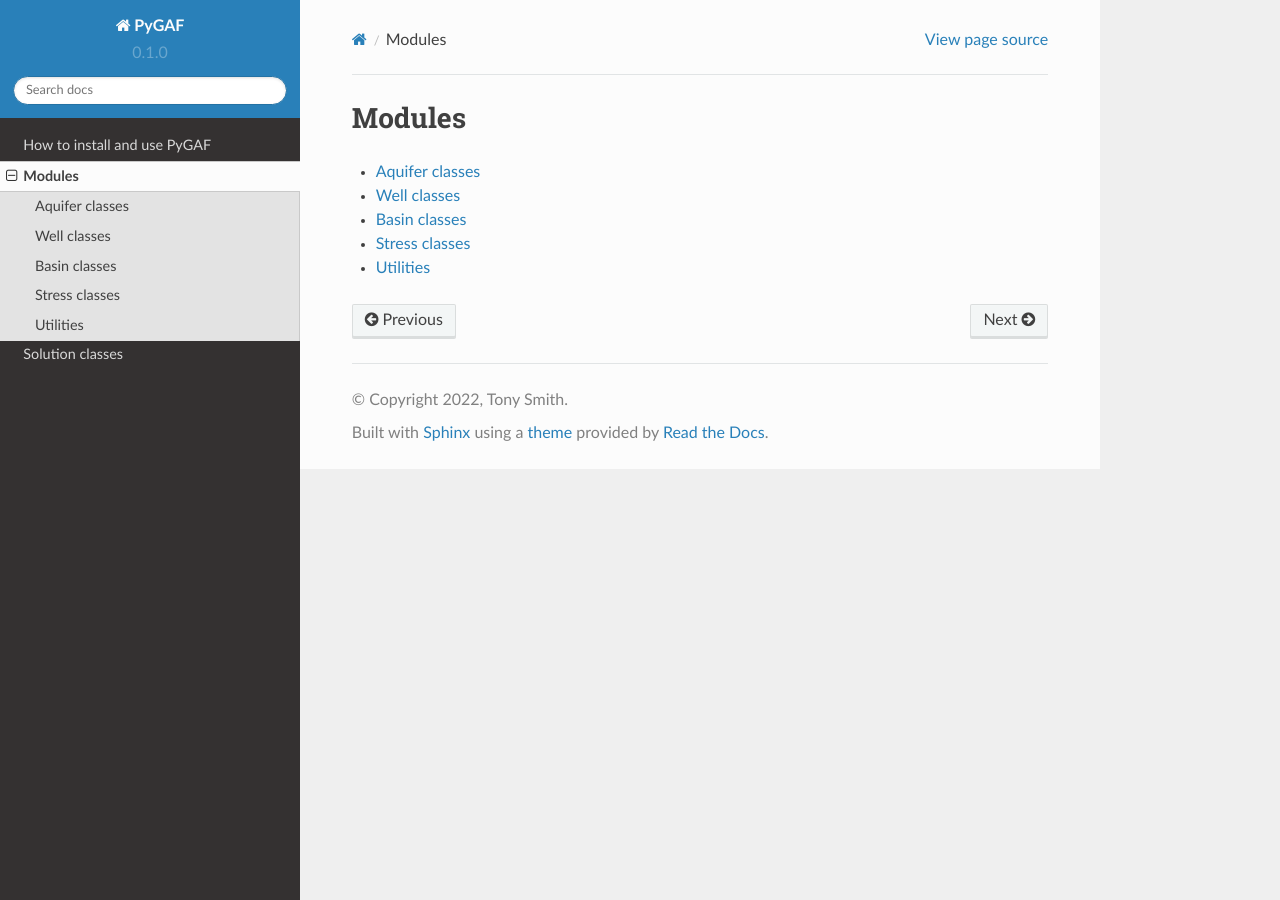
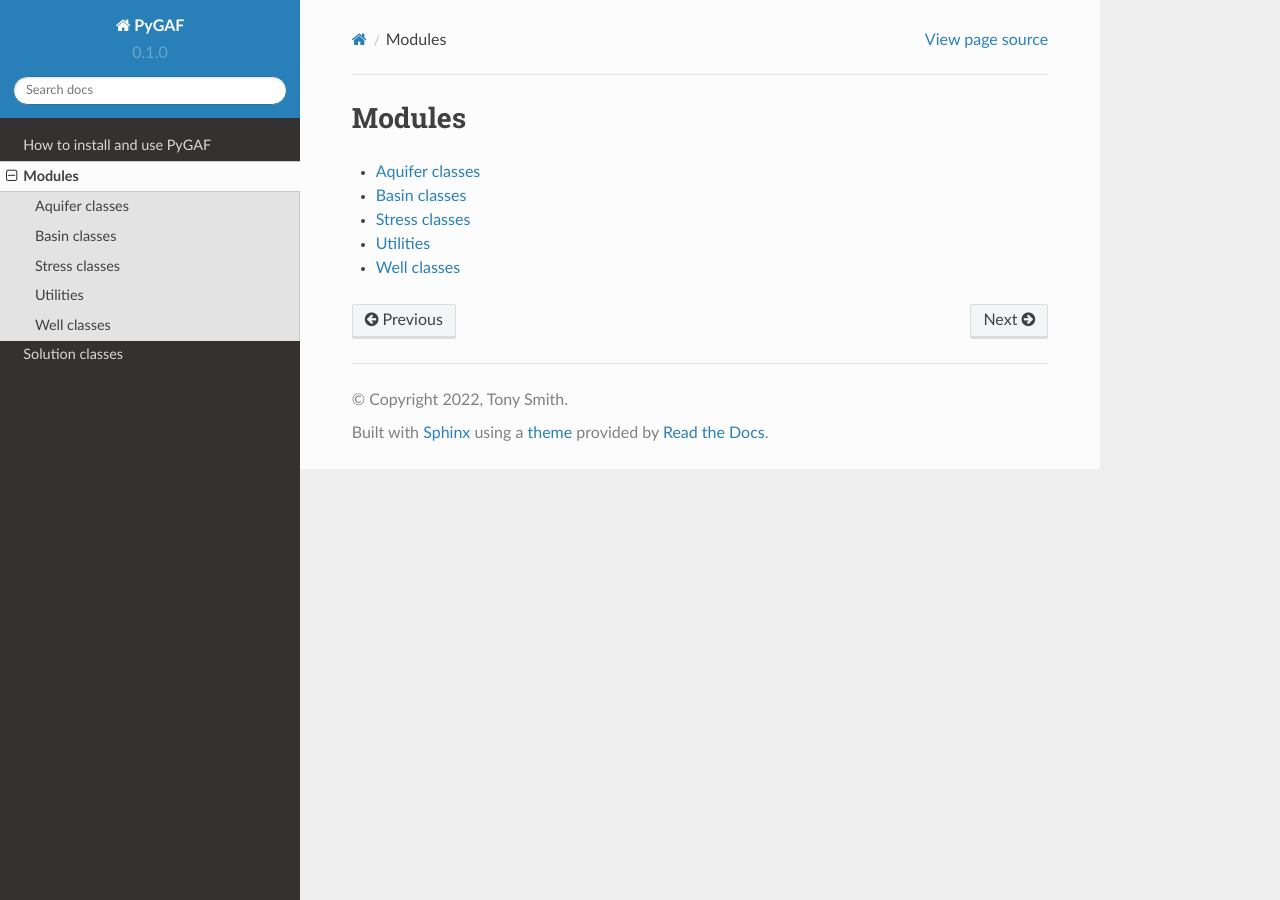
Before and after one commit to Moofbytes/PyGAF, a Sphinx documentation site: the page built from docs/modules.rst, in a window 1280 px wide. Built offline with Sphinx 7.4.7 and the Read the Docs theme 2.0.0, drawn with Linux system fonts in a browser that asks for light colours.

```diff
--- a/docs/modules.rst
+++ b/docs/modules.rst
@@ -4,8 +4,8 @@ Modules
 .. toctree::
 
    aquifers
-   wells
    basins
    bcs
    stresses
    utils
+   wells
```
